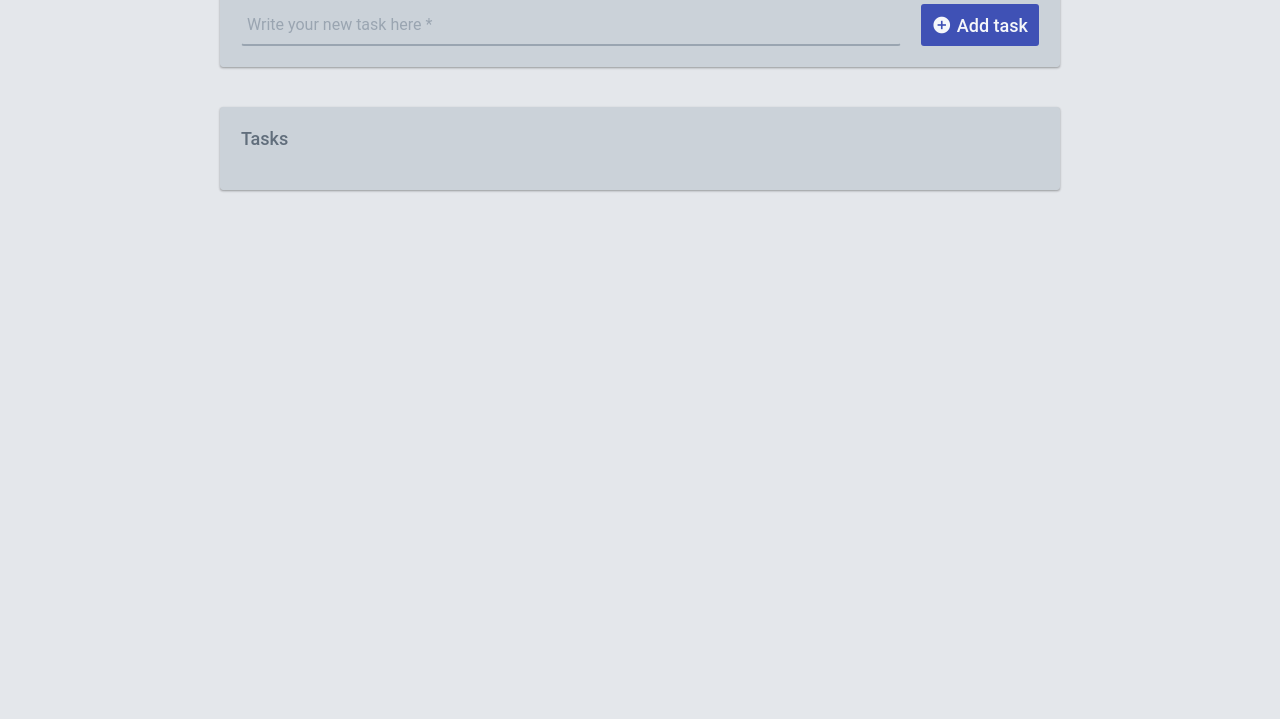
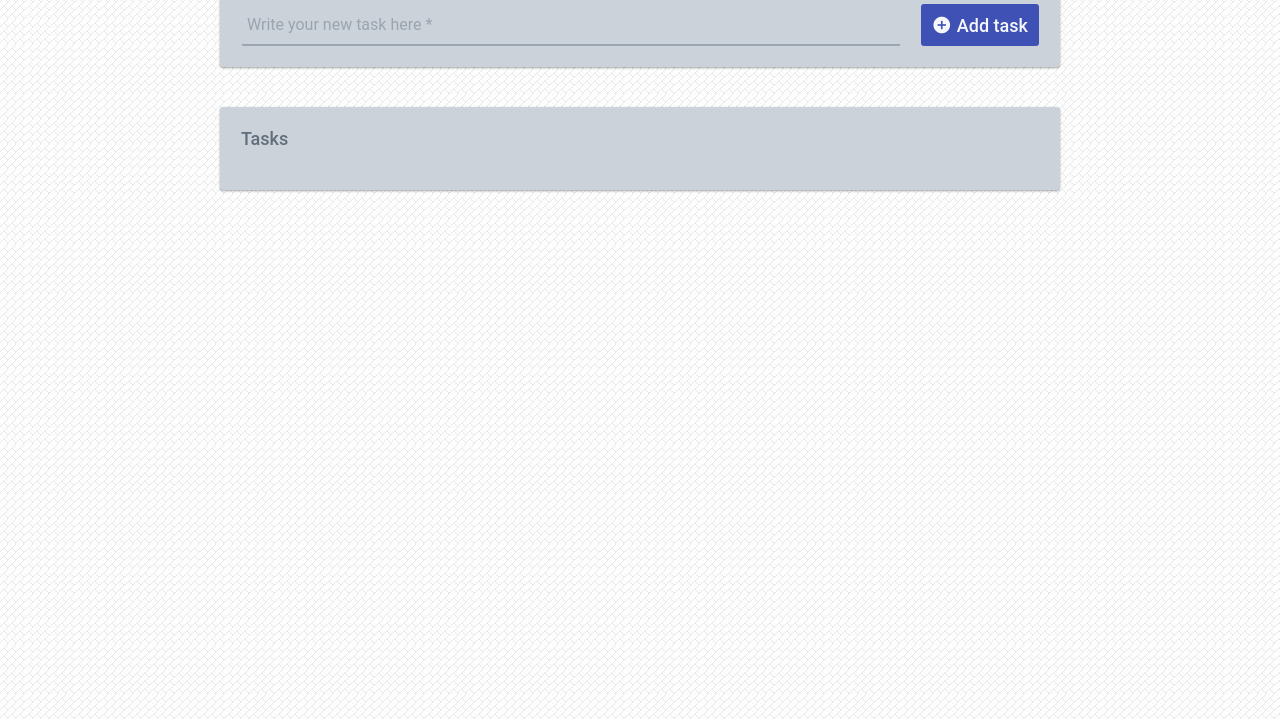
Before and after one commit to Spanishiwa/toys, a plain HTML site: page index.html in a window 1280 px wide. Shown: the part 81-800 px from the top of the page. Drawn offline with Linux system fonts and the light colour scheme.

Commit message:
new background image for index.html

```diff
--- a/main.css
+++ b/main.css
@@ -28,6 +28,7 @@
 
 body {
     background: var(--lightest);
+    background-image: url('./img/skelatal_weave.png');
     color: var(--light);
     display: flex;
     flex-direction: column;
```
Also changed, not shown: img/skelatal_weave.png (added).
